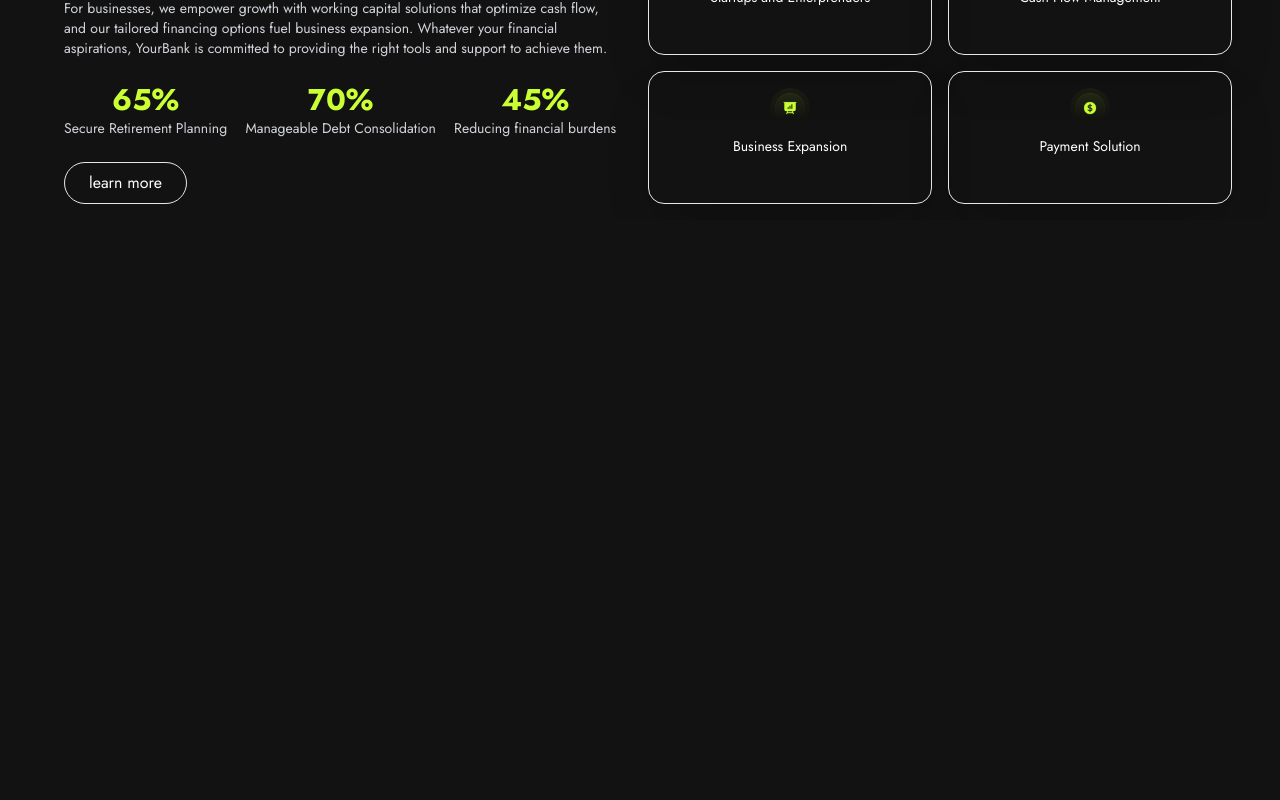
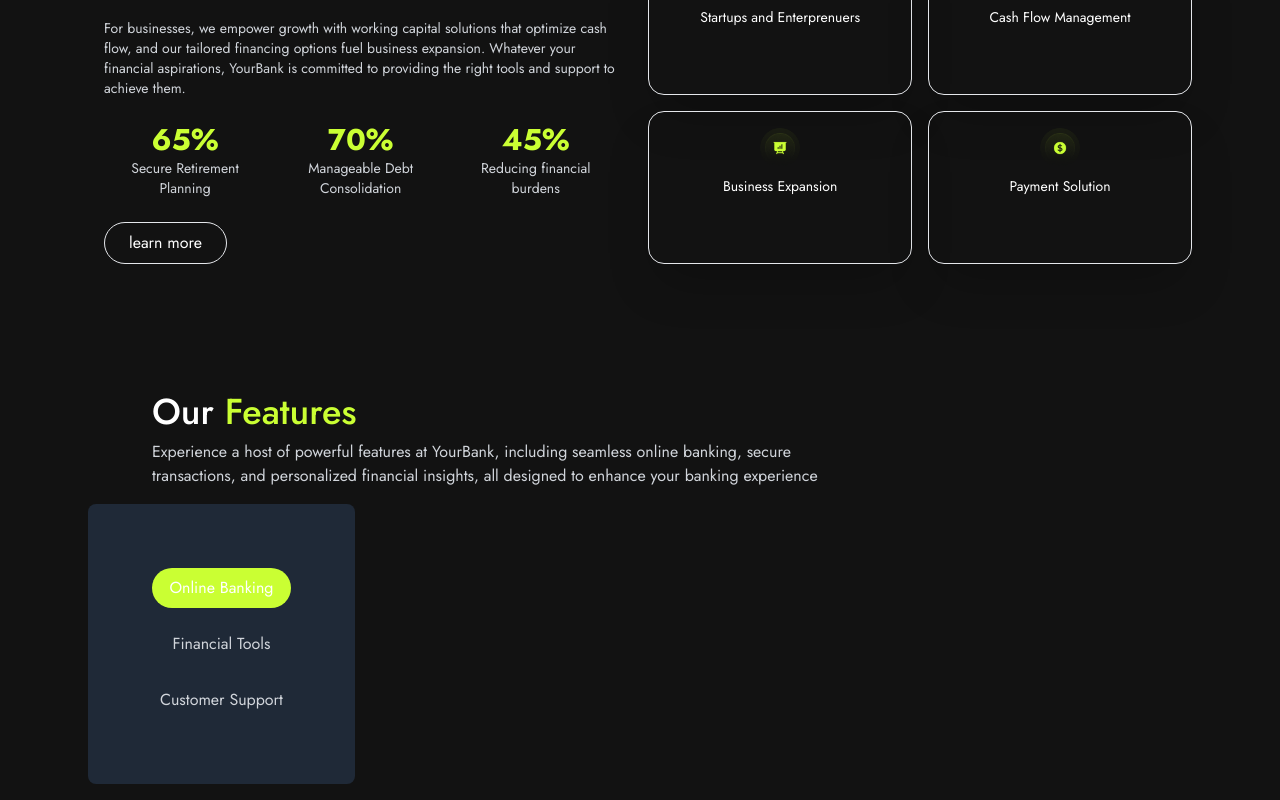
Before and after one commit to Cody-nas/YourBanK-App, a React (Vite) app: page / in a window 1280 px wide. Shown: the part 1686-2486 px from the top of the page. Before the commit the page ends 1906 px from the top, so only its background shows below. Built offline with nearby package versions, Linux system fonts and the light colour scheme.

Commit message:
Add OurFeatures component and update Home layout for improved presentation

```diff
--- a/src/App.css
+++ b/src/App.css
@@ -2,6 +2,9 @@
 
 body {
   font-family: "Jost", sans-serif;
+  margin: 0 2.5rem;
+  align-items: center;
+  justify-content: center;
 }
 
 nav {
--- a/src/Pages/Home.jsx
+++ b/src/Pages/Home.jsx
@@ -3,13 +3,14 @@
 import Hero from '../components/Hero';
 import Products from '../components/Products'
 import UseCases from '../components/UseCases';
-
+import OurFeatures from '../components/OurFeatures';
 const Home = () => {
   return (
     <div>
       <Hero />
       <Products />
       <UseCases />
+      <OurFeatures />
     </div>
   );
 };
--- a/src/components/OurFeatures.jsx
+++ b/src/components/OurFeatures.jsx
@@ -0,0 +1,41 @@
+import React from 'react';
+import arrow from '../assets/arrowUp.png';
+
+const OurFeatures = () => {
+  return (
+
+    <div className='md:px-12 p-4 max-w-screen-2xl mx-auto mt-24'>
+      <div className='flex-col md:flex-row md:items-center'>
+        <div className='font-medium mb-4 md:mb-0 md:ml-16 text-center md:text-left'>
+          <h2 className='text-4xl'>Our <span className='text-grn'>Features</span> </h2>
+        </div>
+        <div className='flex-col md:flex-row md:items-center'>
+          <p className='mt-2 text-gray-300 max-w-2xl text-center md:text-left md:ml-16'>
+            Experience a host of powerful features at YourBank, including seamless online banking, secure transactions, and personalized financial insights, all designed to enhance your banking experience
+          </p>
+        </div>
+
+        <div className='flex space-x-4'>
+          {/* sidebar */}
+          <div class="w-[800]  bg-gray-800 flex flex-col space-y-4 p-16 rounded-lg mt-4">
+            <button className="text-center  bg-grn p-2  rounded-full hover:text-green-600">
+              Online Banking
+            </button>
+            <button
+              className=" text-center   p-2  rounded-full text-gray-300  hover:text-green-600"
+            >
+              Financial Tools
+            </button>
+            <button
+              className="  text-center p-2    rounded-full text-gray-300  hover:text-green-600"
+            >
+              Customer Support
+            </button>
+          </div>
+        </div>
+      </div>
+    </div>
+  );
+};
+
+export default OurFeatures;
--- a/src/components/UseCases.jsx
+++ b/src/components/UseCases.jsx
@@ -16,7 +16,7 @@
         <div className='font-medium mb-4 md:mb-0 md:ml-16 text-center md:text-left'>
           <h2 className='text-4xl text-grn'>Use Cases</h2>
         </div>
-        <div className='flex-col md:flex-row md:justify-between md:items-center'>
+        <div className='flex-col md:flex-row md:items-center'>
           <p className='mt-2 text-gray-300 max-w-2xl text-center md:text-left md:ml-16 '>
             At YourBank, we cater to the diverse needs of individuals and businesses alike, offering a wide range of financial solutions
           </p>
```
Also changed, not shown: src/components/text.html (added, +78 -0 lines), src/assets/arrowUp.png (added).
